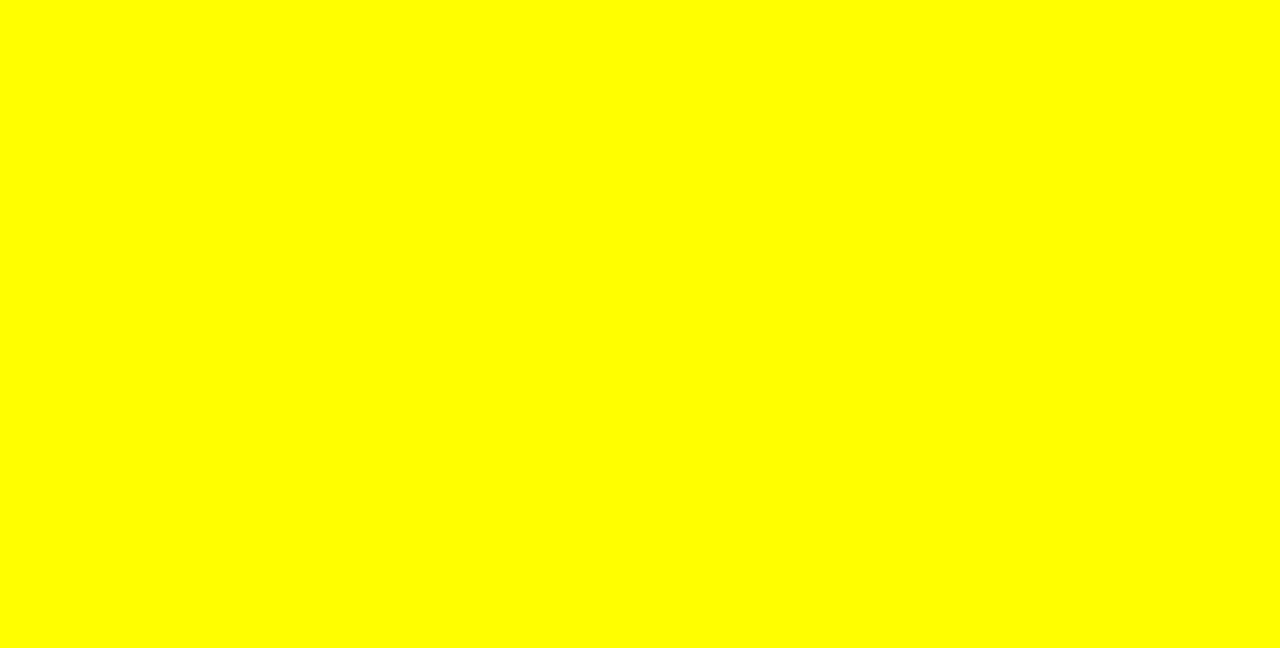
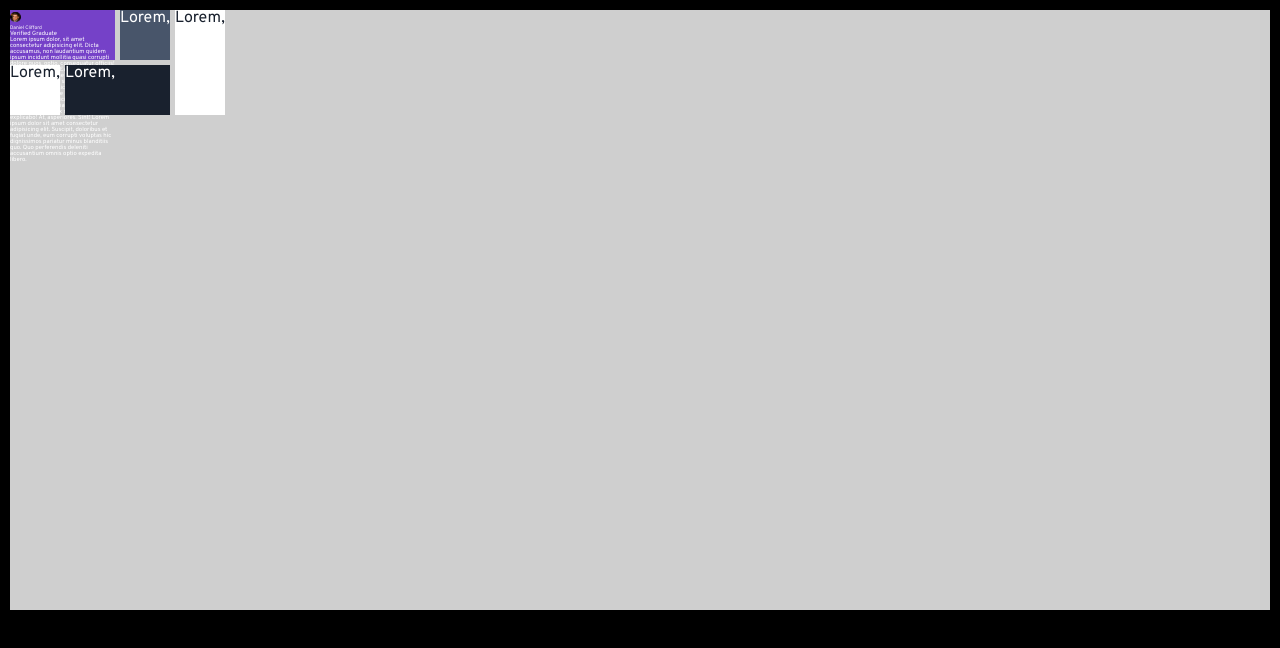
Before and after one commit to marianavanucci/Testimonials-grid-section, a plain HTML site: page index.html in a window 1280 px wide. Drawn offline with Linux system fonts and the light colour scheme.

Commit message:
container grid done

```diff
--- a/index.html
+++ b/index.html
@@ -5,10 +5,23 @@
     <meta http-equiv="X-UA-Compatible" content="IE=edge">
     <meta name="viewport" content="width=device-width, initial-scale=1.0">
     <title>Testimonials grid section</title>
+    <link rel="stylesheet" href="reset.css">
     <link rel="stylesheet" href="style.css">
 </head>
 <body>
-    <div class="container"></div>
+    <div class="container">
+        <div class="testimonial-01">
+            <div class="profile-pic"><img src="/testimonials-grid-section-main/images/image-daniel.jpg" alt=""></div>
+            <h1>Daniel Clifford</h1>
+            <h2>Verified Graduate</h2>
+            <h3>Lorem ipsum dolor, sit amet consectetur adipisicing elit. Dicta accusamus, non laudantium quidem ipsum incidunt mollitia quasi corrupti dolore quos, optio, consequatur officiis! Amet, laboriosam. Earum nostrum corrupti recusandae totam?</h3>
+            <h4>Lorem ipsum dolor sit amet consectetur, adipisicing elit. Aut quisquam inventore recusandae reiciendis enim officiis aspernatur saepe, quaerat pariatur quibusdam, ipsam, illo eaque ex soluta eveniet explicabo! At, asperiores. Sint! Lorem ipsum dolor sit amet consectetur adipisicing elit. Suscipit, doloribus et fugiat unde, eum corrupti voluptas hic dignissimos pariatur minus blanditiis quo. Quo perferendis deleniti accusantium omnis optio expedita libero.</h4>
+        </div>
+        <div class="testimonial-02">Lorem,</div>
+        <div class="testimonial-03">Lorem,</div>
+        <div class="testimonial-04">Lorem,</div>
+        <div class="testimonial-05">Lorem,</div>
+    </div>
 </body>
 <script src="script.js"></script>
 </html>
--- /dev/null
+++ b/reset.css
@@ -0,0 +1,47 @@
+/* http://meyerweb.com/eric/tools/css/reset/
+   v2.0 | 20110126
+   License: none (public domain)
+*/
+html, body, div, span, applet, object, iframe,
+h1, h2, h3, h4, h5, h6, p, blockquote, pre,
+a, abbr, acronym, address, big, cite, code,
+del, dfn, em, img, ins, kbd, q, s, samp,
+small, strike, strong, sub, sup, tt, var,
+b, u, i, center,
+dl, dt, dd, ol, ul, li,
+fieldset, form, label, legend,
+table, caption, tbody, tfoot, thead, tr, th, td,
+article, aside, canvas, details, embed,
+figure, figcaption, footer, header, hgroup,
+menu, nav, output, ruby, section, summary,
+time, mark, audio, video {
+  margin: 0;
+  padding: 0;
+  border: 0;
+  font-size: 100%;
+  font: inherit;
+  vertical-align: baseline;
+}
+/* HTML5 display-role reset for older browsers */
+article, aside, details, figcaption, figure,
+footer, header, hgroup, menu, nav, section {
+  display: block;
+}
+body {
+  line-height: 1;
+}
+ol, ul {
+  list-style: none;
+}
+blockquote, q {
+  quotes: none;
+}
+blockquote:before, blockquote:after,
+q:before, q:after {
+  content: '';
+  content: none;
+}
+table {
+  border-collapse: collapse;
+  border-spacing: 0;
+}
--- a/style.css
+++ b/style.css
@@ -1,6 +1,86 @@
+@import url('https://fonts.googleapis.com/css2?family=Barlow+Semi+Condensed:wght@500;600&family=Bebas+Neue&family=Overpass:wght@400;700&display=swap');
 html,body{
     margin: 0;
     padding: 0;
     box-sizing: 0;
-    background-color: yellow;
+    background-color: black;
+    font-family: 'Overpass', sans-serif;
+    max-width: 1440px;
 }
+
+.container{
+    background-color: hsl(0, 0%, 81%);
+    max-width: 1440px;
+    height: 600px;
+    display: grid;
+    grid-template-columns: 50px 50px 50px 50px;
+    grid-template-rows: 50px 50px;
+    grid-column-gap: 5px;
+    grid-row-gap: 5px;
+    margin: 10px;
+}
+
+.testimonial-01{
+    background-color: hsl(263, 55%, 52%);
+    grid-column-start: 1;
+    grid-column-end: 3;
+    grid-row-start: 1;
+    grid-row-end: 2;
+    color: white;
+}
+
+.testimonial-02{
+    background-color: hsl(217, 19%, 35%);
+    grid-column-start: 3;
+    grid-column-end: 4;
+    grid-row-start: 1;
+    grid-row-end: 2;
+    color: white;
+}
+
+.testimonial-03{
+    background-color: hsl(0, 0%, 100%);
+    grid-column-start: 4;
+    grid-column-end: 5;
+    grid-row-start: 1;
+    grid-row-end: 3;
+    color: hsl(219, 29%, 14%);
+}
+
+.testimonial-04{
+    background-color: hsl(0, 0%, 100%);
+    grid-column-start: 1;
+    grid-column-end: 2;
+    grid-row-start: 2;
+    grid-row-end: 3;
+    color: hsl(219, 29%, 14%);
+}
+
+.testimonial-05{
+    background-color: hsl(219, 29%, 14%);
+    grid-column-start: 2;
+    grid-column-end: 4;
+    grid-row-start: 2;
+    grid-row-end: 3;
+    color: white;
+}
+
+h1{
+    font-size: 5px;
+}
+h2{
+    font-size: 10%;
+}
+h3{
+    font-size: 10%;
+}
+h4{
+    font-size: 10%;
+}
+
+img    {
+    border-radius: 50%;
+    width: 10%;
+    border-color: white;
+
+}
```
